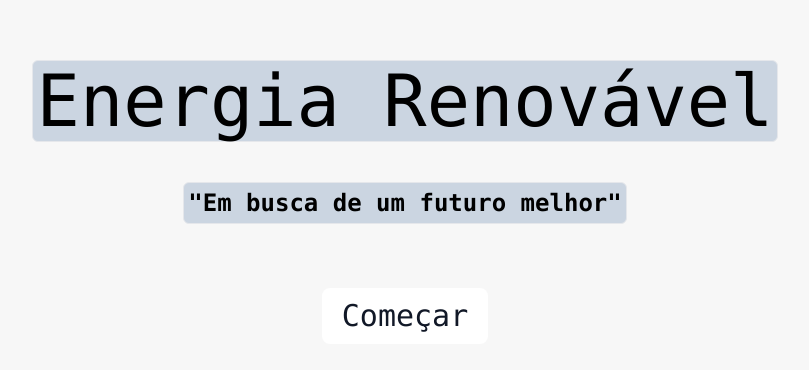
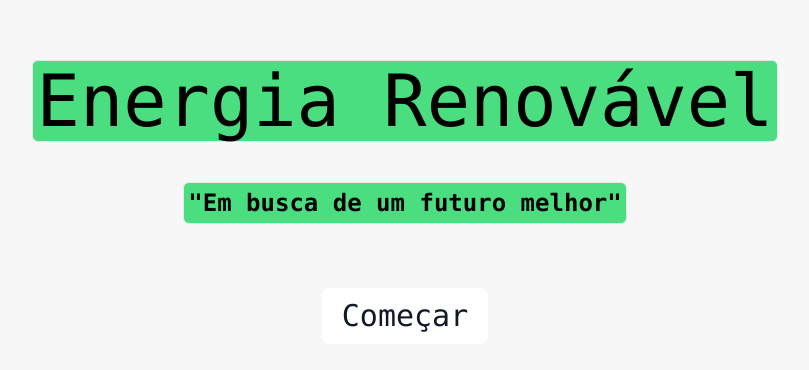
Before and after one commit to AbelardoOk/Projeto-Hackaton, a Next.js app: page / in a window 1280 px wide. Shown: the part 148-518 px from the top of the page, without its empty margins (235-1044 px from the left). Built offline with nearby package versions, Linux system fonts and the light colour scheme.

Commit message:
novamente detalhes pekenos

```diff
--- a/src/app/page.tsx
+++ b/src/app/page.tsx
@@ -3,7 +3,8 @@ import Link from "next/link";
 
 export default function Home() {
   return (
-    <main className="h-[100vh] w-[100vw]">
+
+    <main className="h-[100vh] w-[100vw]  ">
       {/* <button className="absolute rounded-lg font-bold px-8 py-2 bg-white text-[#181818] opacity-80 mt-[20rem] ml-[48rem] hover:opacity-100 hover:scale-125 transition-all">Amazônia</button>
       <button className="absolute rounded-lg font-bold px-8 py-2 bg-white text-[#181818] opacity-80 mt-[34rem] ml-[62.5rem] hover:opacity-100 transition-all hover:scale-125">Cerrado</button>
       <button className="absolute rounded-lg font-bold px-8 py-2 bg-[#181818] text-[#f7f7f7] opacity-80 mt-[20rem] ml-[77rem] hover:opacity-100 transition-all hover:scale-125">Caatinga</button>
@@ -12,16 +13,17 @@ export default function Home() {
       <button className="absolute rounded-lg font-bold px-8 py-2 bg-[#181818] text-[#f7f7f7] opacity-80 mt-[54rem] ml-[52rem] hover:opacity-100 transition-all hover:scale-125">Pampa</button>
 
       <div className="h-[100vh] w-[100vw] flex flex-col justify-center items-center gap-8">
-        <h1 className="text-black font-bold text-4xl">Biomas</h1>
-        <Image className="h-[80vh] w-fit" src={"/mapaBiomas.png"} alt="" width={1080} height={1080} />
+      <h1 className="text-black font-bold text-4xl">Biomas</h1>
+      <Image className="h-[80vh] w-fit" src={"/mapaBiomas.png"} alt="" width={1080} height={1080} />
       </div> */}
+
 
       <div className="flex flex-col justify-center items-center mt-52 font-mono">
 
-        <p className="normal-case text-black font-medium text-7xl bg-slate-300 border rounded-md p-1 w-fit mb-10 ">Energia Renovável</p>
-        <p className="normal-case text-black font-bold text-2xl bg-slate-300 border rounded-md p-1 w-fit mb-16 ">&#34;Em busca de um futuro melhor&#34;</p>
+        <p className="normal-case text-black font-medium text-7xl bg-green-400 border rounded-md p-1 w-fit mb-10 ">Energia Renovável</p>
+        <p className="normal-case text-black font-bold text-2xl bg-green-400 border rounded-md p-1 w-fit mb-16 ">&#34;Em busca de um futuro melhor&#34;</p>
 
-        <Link href={"/mapa"} className="py-2.5 px-5 text-3xl font-medium text-gray-900 focus:outline-none bg-white rounded-lg border-gray-200 hover:bg-gray-100 hover:text-blue-700 focus:z-10 focus:ring-4 focus:ring-gray-100 dark:focus:ring-gray-700 dark:bg-gray-800 dark:text-gray-400 dark:border-gray-600 dark:hover:text-white dark:hover:bg-gray-700 ">Começar</Link>
+        <Link href={"/mapa"} className="py-2.5 px-5 text-3xl font-medium text-gray-900 focus:outline-none bg-white rounded-lg border-gray-200 hover:bg-gray-100 hover:text-blue-700 focus:z-10 focus:ring-4 focus:ring-gray-100 dark:focus:ring-green-700 dark:bg-green-800 dark:text-gray-400 dark:border-green-600 dark:hover:text-white dark:hover:bg-green-700 ">Começar</Link>
 
       </div>
 
--- a/src/components/petroleo.tsx
+++ b/src/components/petroleo.tsx
@@ -1,10 +1,11 @@
 import { faOilWell } from '@fortawesome/free-solid-svg-icons'
 import { FontAwesomeIcon } from '@fortawesome/react-fontawesome'
+import Link from 'next/link'
 
 export function BotaoPetroleo(){
     return(
-        <div className="flex justify-center items-center absolute p-2 h-12   w-12 rounded-full bg-slate-200 mt-[8.5rem] ml-[40rem] hover:scale-125 transition-all">
+        <Link href={"/mapa/?gas=true"} className="flex justify-center items-center absolute p-2 h-12   w-12 rounded-full bg-slate-200 mt-[8.5rem] ml-[40rem] hover:scale-125 transition-all">
             <FontAwesomeIcon color='#181818' height={40} icon={faOilWell} />
-        </div>
+        </Link>
     )
 }
```
